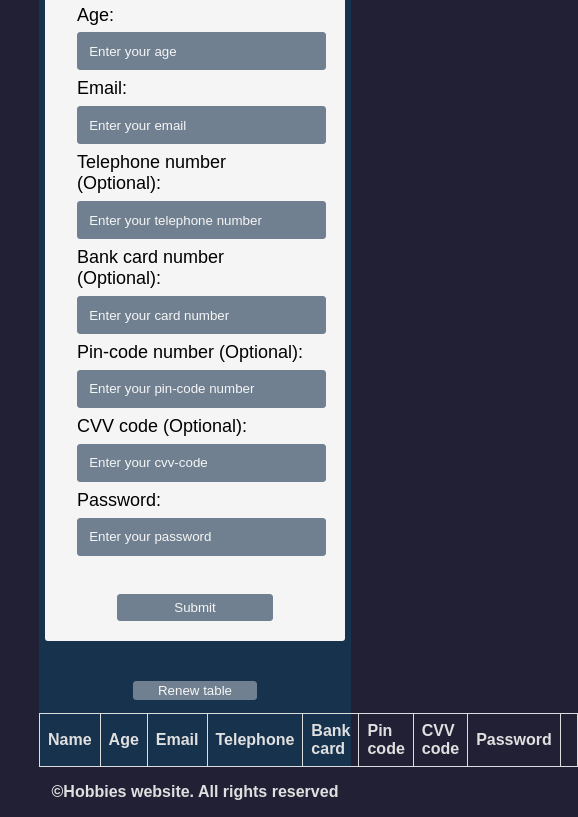
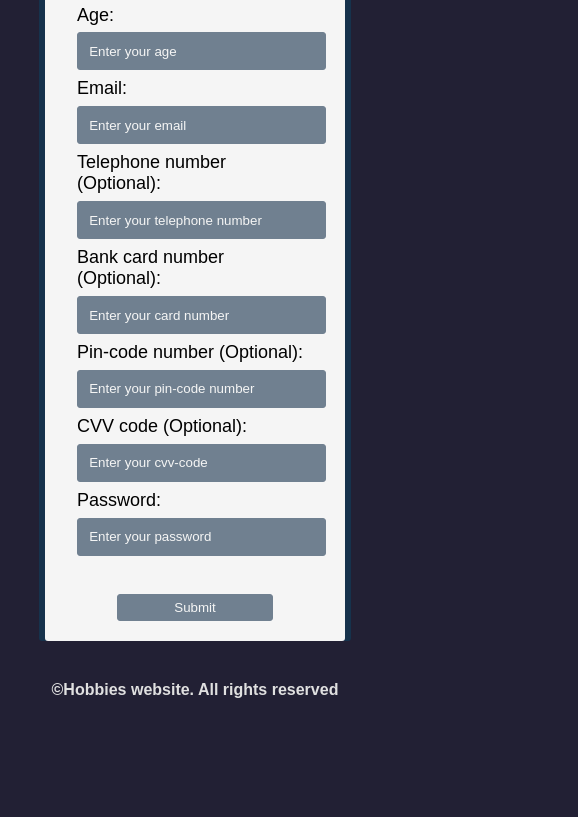
Before and after one commit to Slava-gamedev/Slava-gamedev.github.io, a website: page Registration.html in a window 390 px wide. Shown: the part 382-1199 px from the top of the page, 578 px wide, since content can reach past the window. After the commit the page ends 1097 px from the top, so only its background shows below. Drawn offline with Linux system fonts and the light colour scheme.

Commit message:
Removed paralax, made more adaptive

```diff
--- a/CSS/Styles.css
+++ b/CSS/Styles.css
@@ -16,6 +16,7 @@ header,main{
     background-color: #16324c;
     padding: 0px;
     border-radius: 3px;
+    position: relative;
 }
 li::marker{
     content: "";
@@ -75,6 +76,7 @@ iframe{
 img{
     margin: auto;
     display:block;
+    max-width: 80%;
 }
 ::placeholder{
     color: whitesmoke;
@@ -174,3 +176,8 @@ td,th{
     margin-bottom: 20px;
     font-size: 2em;
 }
+@media screen and (max-width:770px) {
+   .HideOnSmallScreen{
+    display: none;
+   }
+}
--- a/Registration.html
+++ b/Registration.html
@@ -30,8 +30,8 @@
             </fieldset>
             <input type="submit" value="Submit" name="submit" id="submit" />
          </form>
-         <button onclick="RenewTable()" class="renew">Renew table</button>
-         <table id="UserTable">
+         <button onclick="RenewTable()" class="renew HideOnSmallScreen">Renew table</button>
+         <table id="UserTable" class="HideOnSmallScreen">
             <thead>
                 <tr>
                     <th>Name</th>
```
